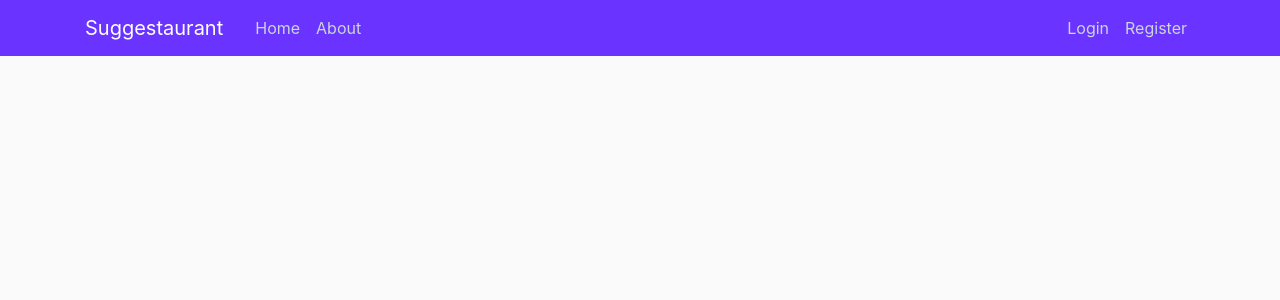
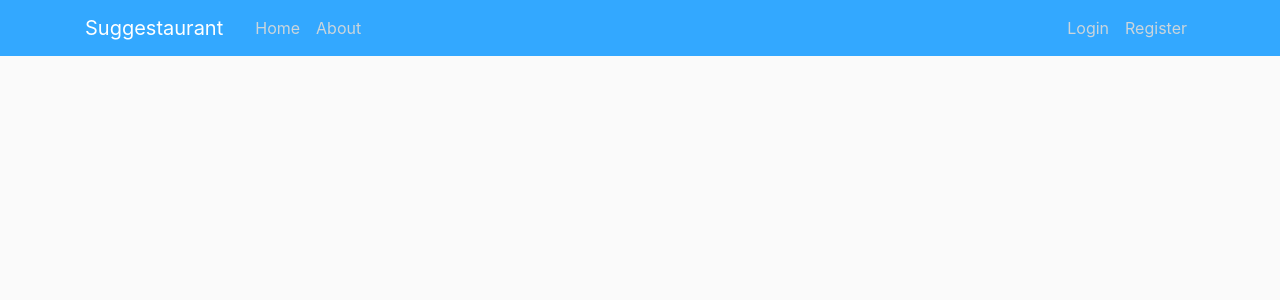
Before and after one commit to OnurDz/suggestaurant, a Flask app: page / in a window 1280 px wide. Shown: the top 300 px of the page. Run offline with Flask 2, Linux system fonts and the light colour scheme; some libraries are stand-ins or nearby versions.

Commit message:
header color change

```diff
--- a/suggestaurant/static/main.css
+++ b/suggestaurant/static/main.css
@@ -9,7 +9,7 @@ h1, h2, h3, h4, h5, h6 {
 }
 
 .bg-steel {
-  background-color: #6b33ff;
+  background-color: #33a8ff;
 }
 
 .site-header .navbar-nav .nav-link {
```
